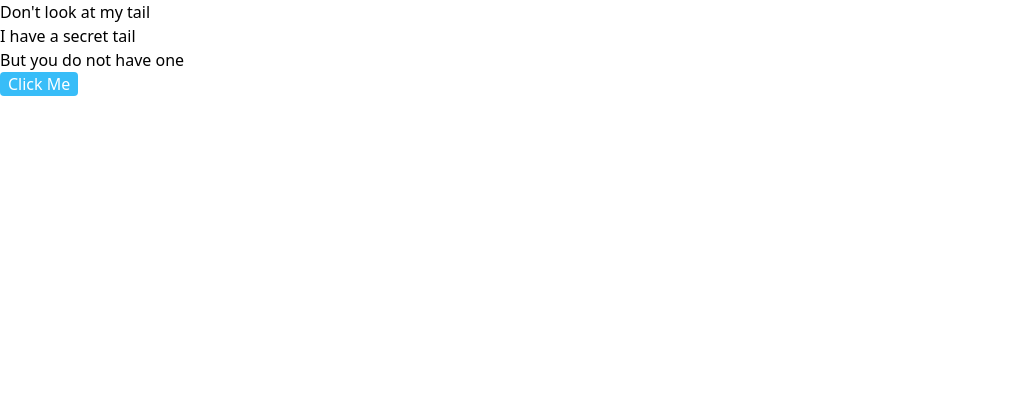
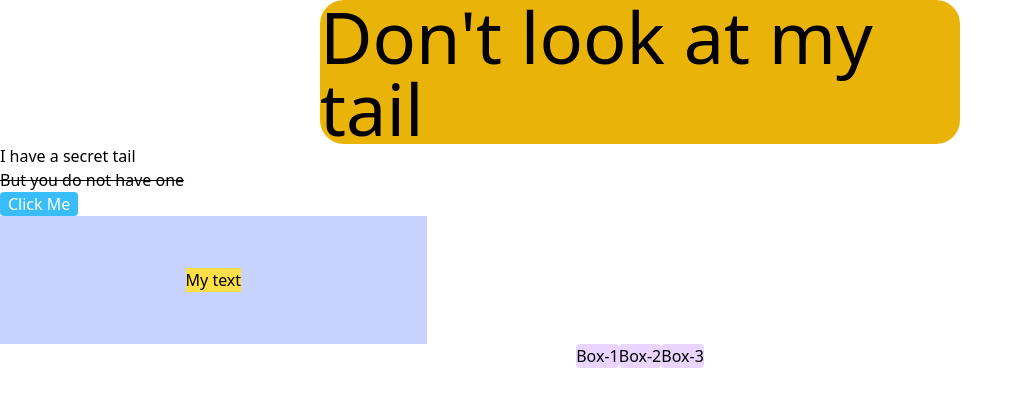
Before and after one commit to mdrubelhasan1/explore-tailwind, a plain HTML site: page index.html in a window 1280 px wide. Shown: the whole page, without its empty margins (0-1023 px from the left). Drawn offline with nearby package versions, Linux system fonts and the light colour scheme.

Commit message:
my commit

```diff
--- a/index.html
+++ b/index.html
@@ -7,10 +7,28 @@
     <script src="https://cdn.tailwindcss.com"></script>
 </head>
 <body>
-    <h1>Don't look at my tail</h1>
+    <h1 class="text-7xl bg-yellow-500 rounded-3xl w-1/2 mx-auto">Don't look at my tail</h1>
     <h3>I have a secret tail</h3>
-    <p>But you do not have one</p>
+    <p class="line-through">But you do not have one</p>
     <button class="bg-sky-400 px-2 rounded text-white hover:bg-sky-600">Click Me</button>
+    <section>
+        <div class="h-32 bg-indigo-200 w-1/3 flex justify-center items-center">
+            <h2 class="bg-yellow-300">My text</h2>
+        </div>
+    </section>
+    <section>
+        <div class="flex justify-center">
+            <div class="rounded bg-purple-200">
+                <h2>Box-1</h2>
+            </div>
+            <div class="rounded bg-purple-200">
+                <h2>Box-2</h2>
+            </div>
+            <div class="rounded bg-purple-200">
+                <h2>Box-3</h2>
+            </div>
+        </div>
+    </section>
 
 </body>
 </html>
```
